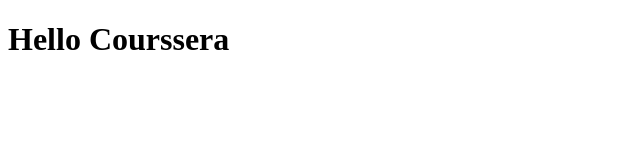
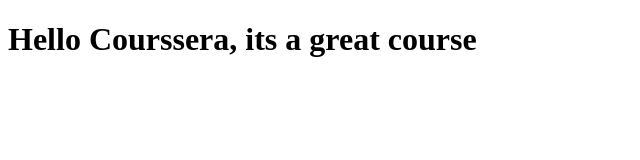
Before and after one commit to jiggly-jo/coursera-test, a plain HTML site: page site/index.html in a window 1280 px wide. Shown: the whole page, without its empty margins (0-640 px from the left). Drawn offline with Linux system fonts and the light colour scheme.

Commit message:
small addition to page content

```diff
--- a/site/index.html
+++ b/site/index.html
@@ -4,6 +4,6 @@
     <title>Hello Coursera</title>
 </head>
 <body>
-    <h1>Hello Courssera</h1>
+    <h1>Hello Courssera, its a great course</h1>
 </body>
 </html>
```
